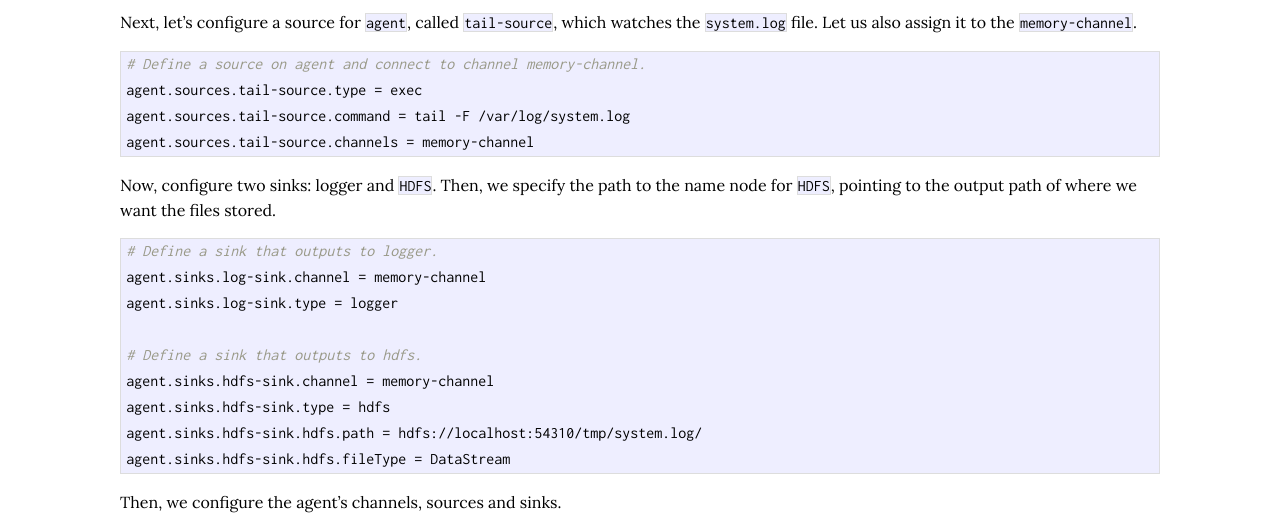
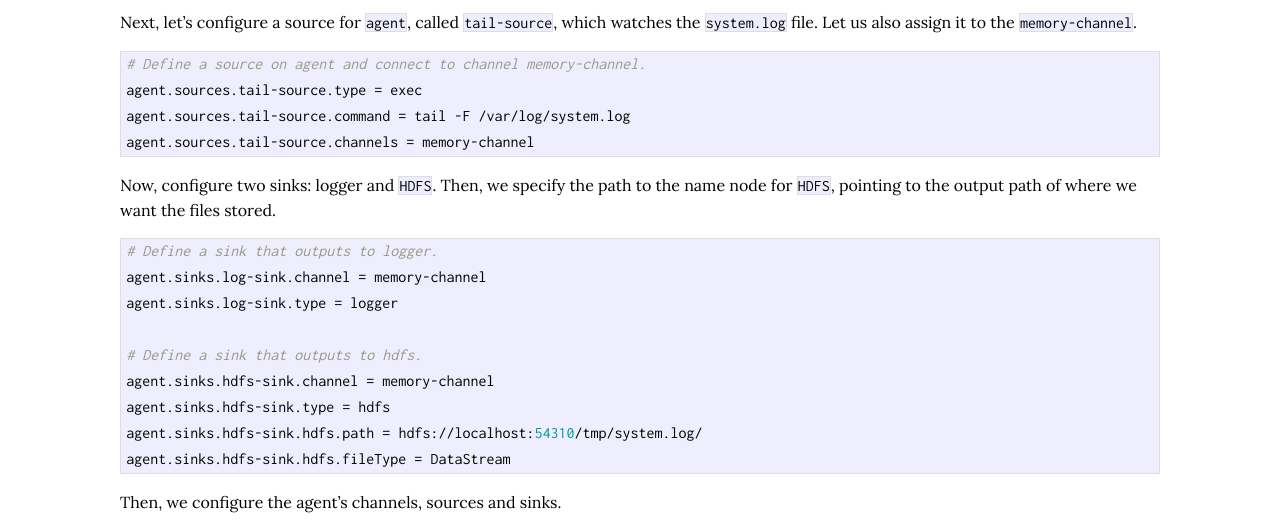
Before and after one commit to cmeiklejohn/cmeiklejohn.github.io, a Jekyll site: the page built from _posts/2013-06-18-flume-ng-configuration-with-an-hdfs-sink.markdown, in a window 1280 px wide. Shown: the part 417-946 px from the top of the page. Built offline with Jekyll 4.4.1, drawn with Linux system fonts in a browser that asks for light colours; comment, search, counter and statistics services are not loaded; some of the changed text lies outside the part shown.

Commit message:
Change apache highlight to conf.

```diff
--- a/_posts/2013-06-18-flume-ng-configuration-with-an-hdfs-sink.markdown
+++ b/_posts/2013-06-18-flume-ng-configuration-with-an-hdfs-sink.markdown
@@ -17,7 +17,7 @@
 In this example, the name of our agent is just `agent`.  First, let's
 define a channel for `agent` named `memory-channel` of type `memory`.
 
-{% highlight apache %}
+{% highlight conf %}
 # Define a memory channel on agent called memory-channel.
 agent.channels.memory-channel.type = memory
 {% endhighlight %}
@@ -26,7 +26,7 @@
 watches the `system.log` file.  Let us also assign it to the
 `memory-channel`.
 
-{% highlight apache %}
+{% highlight conf %}
 # Define a source on agent and connect to channel memory-channel.
 agent.sources.tail-source.type = exec
 agent.sources.tail-source.command = tail -F /var/log/system.log
@@ -37,7 +37,7 @@
 to the name node for `HDFS`, pointing to the output path of where we
 want the files stored.
 
-{% highlight apache %}
+{% highlight conf %}
 # Define a sink that outputs to logger.
 agent.sinks.log-sink.channel = memory-channel
 agent.sinks.log-sink.type = logger
@@ -51,7 +51,7 @@
 
 Then, we configure the agent's channels, sources and sinks.
 
-{% highlight apache %}
+{% highlight conf %}
 # Finally, activate.
 agent.channels = memory-channel
 agent.sources = tail-source
```
